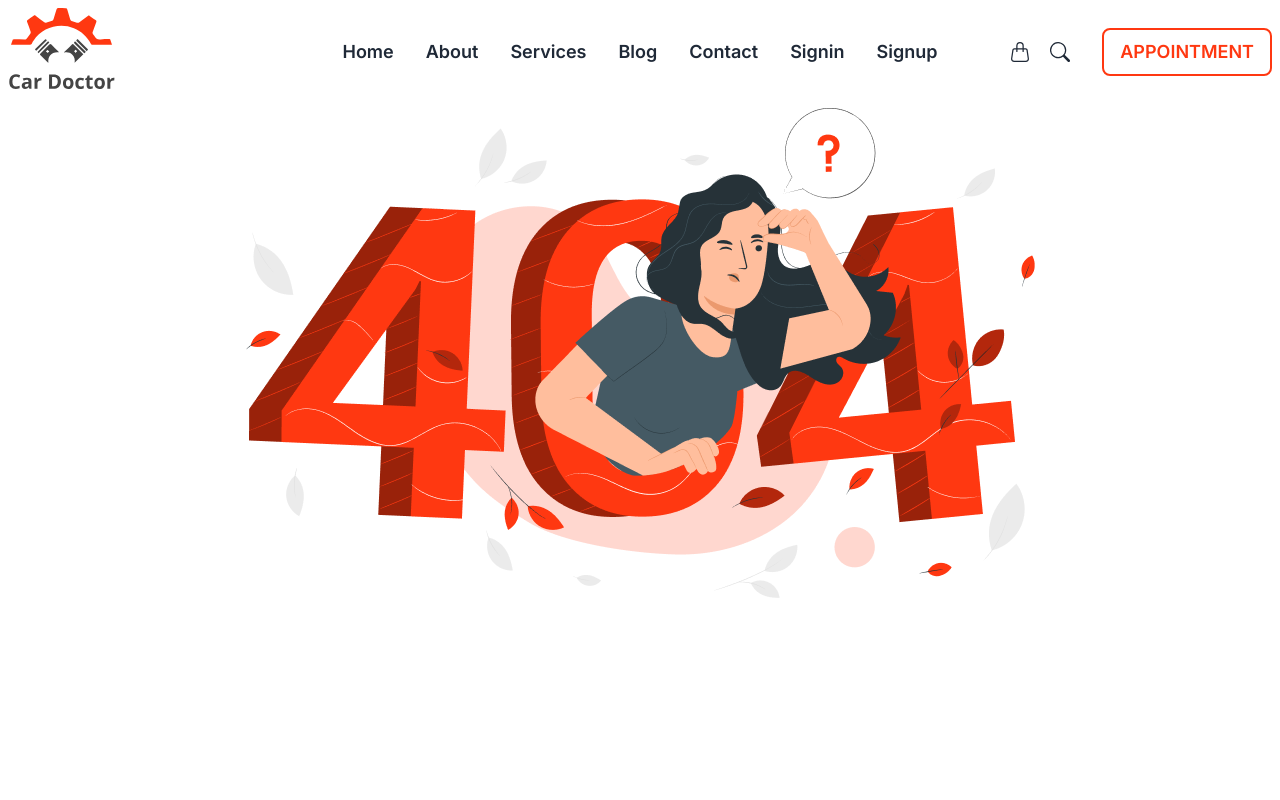
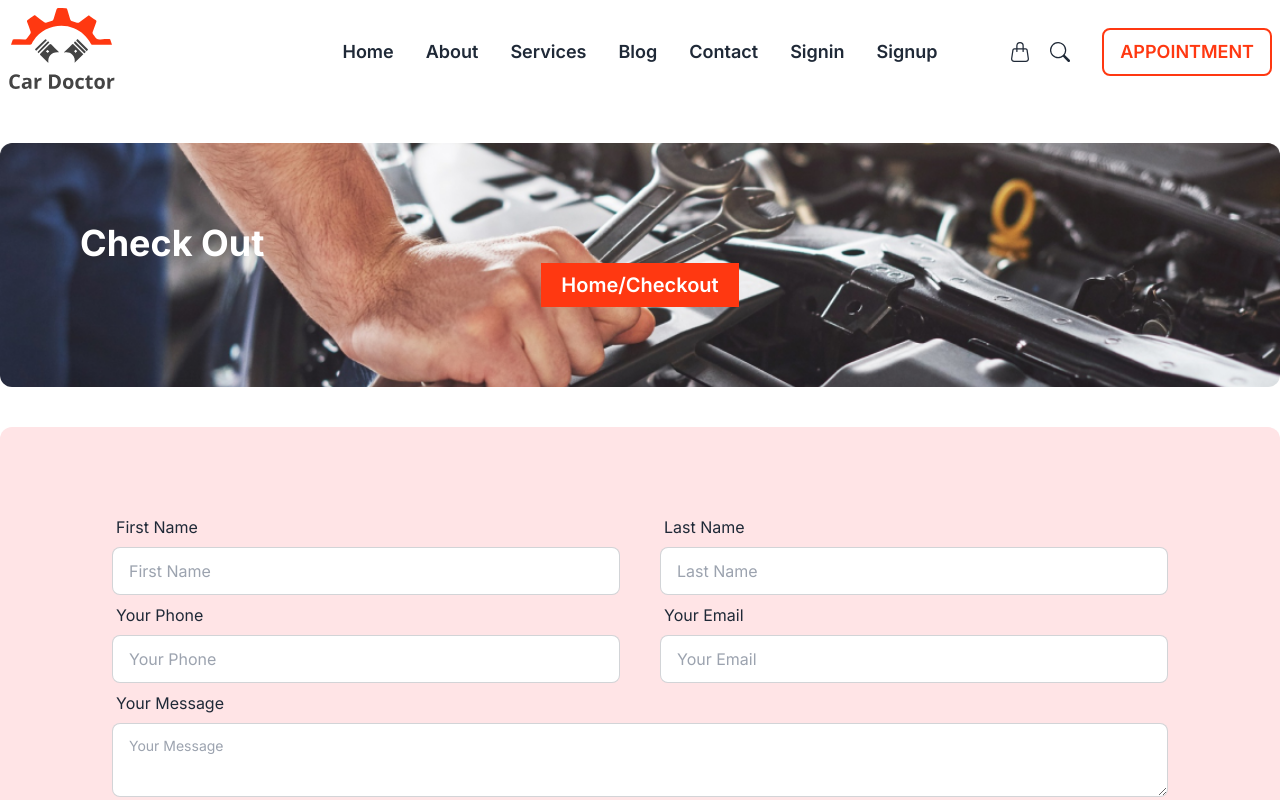
Before and after one commit to proazad/car-doctor, a React (Vite) app: page /checkout in a window 1280 px wide. Shown: the top 800 px of the page. Built offline with nearby package versions, Linux system fonts and the light colour scheme; no server answers.

Commit message:
Check Out Page Design Complete

```diff
--- /dev/null
+++ b/src/Layout/CheckOut/CheckOut.jsx
@@ -0,0 +1,88 @@
+import checkout from "../../assets/images/checkout/checkout.png";
+const CheckOut = () => {
+  return (
+    <div className="container mx-auto my-10">
+      <div
+        className="bg-cover rounded-xl p-20"
+        style={{ backgroundImage: `url(${checkout})` }}
+      >
+        <h2 className="text-4xl text-white font-bold">Check Out</h2>
+        <div className="text-center">
+          <p className="bg-[#FF3811] inline-block py-2 px-5 font-semibold text-xl text-white">
+            Home/Checkout
+          </p>
+        </div>
+      </div>
+      <div className="bg-rose-100 px-28 py-20 my-10 rounded-xl">
+        <form>
+          <div className="grid grid-cols-1 lg:grid-cols-2 gap-10">
+            <div className="form-control">
+              <label htmlFor="fName" className="label">
+                First Name
+              </label>
+              <input
+                type="text"
+                name="fName"
+                id="fName"
+                placeholder="First Name"
+                className="input input-bordered"
+              />
+            </div>
+            <div className="form-control">
+              <label htmlFor="lName" className="label">
+                Last Name
+              </label>
+              <input
+                type="text"
+                name="lName"
+                id="lName"
+                placeholder="Last Name"
+                className="input input-bordered"
+              />
+            </div>
+          </div>
+          <div className="grid grid-cols-1 lg:grid-cols-2 gap-10">
+            <div className="form-control">
+              <label htmlFor="phone" className="label">
+                Your Phone
+              </label>
+              <input
+                type="text"
+                name="phone"
+                id="phone"
+                placeholder="Your Phone"
+                className="input input-bordered"
+              />
+            </div>
+            <div className="form-control">
+              <label htmlFor="email" className="label">
+                Your Email
+              </label>
+              <input
+                type="email"
+                name="email"
+                id="email"
+                placeholder="Your Email"
+                className="input input-bordered"
+              />
+            </div>
+          </div>
+          <div className="form-control">
+            <label htmlFor="message" className="label">
+              Your Message
+            </label>
+            <textarea
+              className="textarea textarea-bordered"
+              placeholder="Your Message"
+            ></textarea>
+          </div>
+          <div className="form-control mt-5">
+            <input type="submit" value="Order Confirm" className="btn duration-500 w-full bg-[#FF3811] hover:bg-black text-white" />
+          </div>
+        </form>
+      </div>
+    </div>
+  );
+};
+
+export default CheckOut;
--- a/src/Router/Router.jsx
+++ b/src/Router/Router.jsx
@@ -1,4 +1,5 @@
 import { createBrowserRouter } from "react-router-dom";
+import CheckOut from "../Layout/CheckOut/CheckOut";
 import ErrorPage from "../Layout/ErrorPage/ErrorPage";
 import Home from "../Layout/Home/Home";
 import Root from "../Layout/Root/Root";
@@ -23,6 +24,10 @@ const Router = createBrowserRouter([
         path: "/signup",
         element: <SignUp />,
       },
+      {
+        path: "/checkout",
+        element: <CheckOut />,
+      },
     ],
   },
 ]);
```
